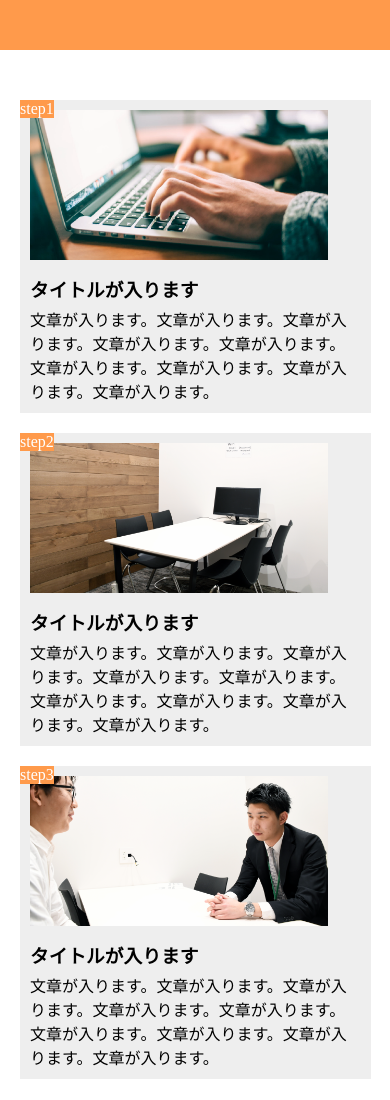
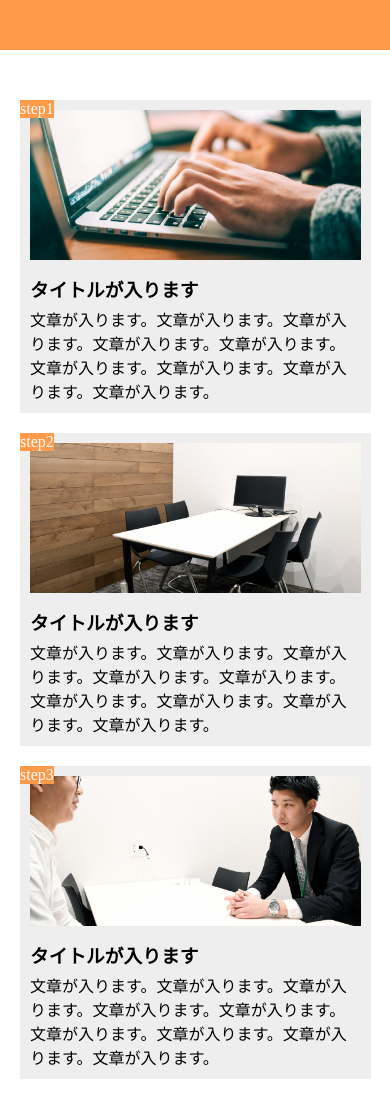
Before and after one commit to tsuyoshi1010/10, a plain HTML site: page index.html in a window 390 px wide. Shown: the top 1100 px of the page. Drawn offline with Linux system fonts and the light colour scheme.

Commit message:
initial Commit

```diff
--- a/style.css
+++ b/style.css
@@ -7,6 +7,7 @@
 header {
   height: 50px;
   background-color: #ff9a4b;
+
 }
 
 main {
@@ -84,24 +85,23 @@ width: 100%;
                      }
 
 .step-img1 {
-  margin-right:  20px;
+
     display: block;
   display: flex;
-  width: 90%;
+
 
            }
 
 .step-img2 {
     display: block;
   display: flex;
-    width: 90%;
 
            }
 
 .step-img3 {
     display: block;
   display: flex;
-    width: 90%;
-     margin-right:  20px;
+
+
             }
 }
```
